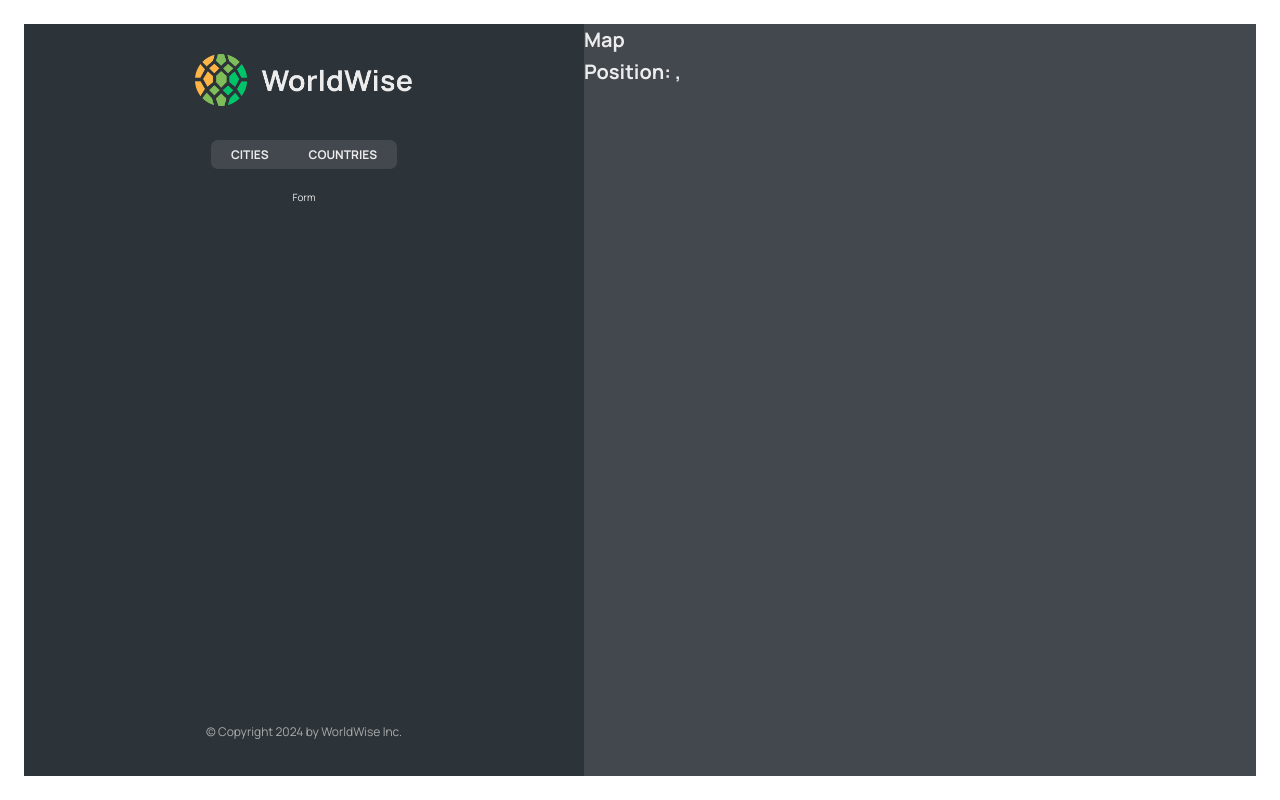
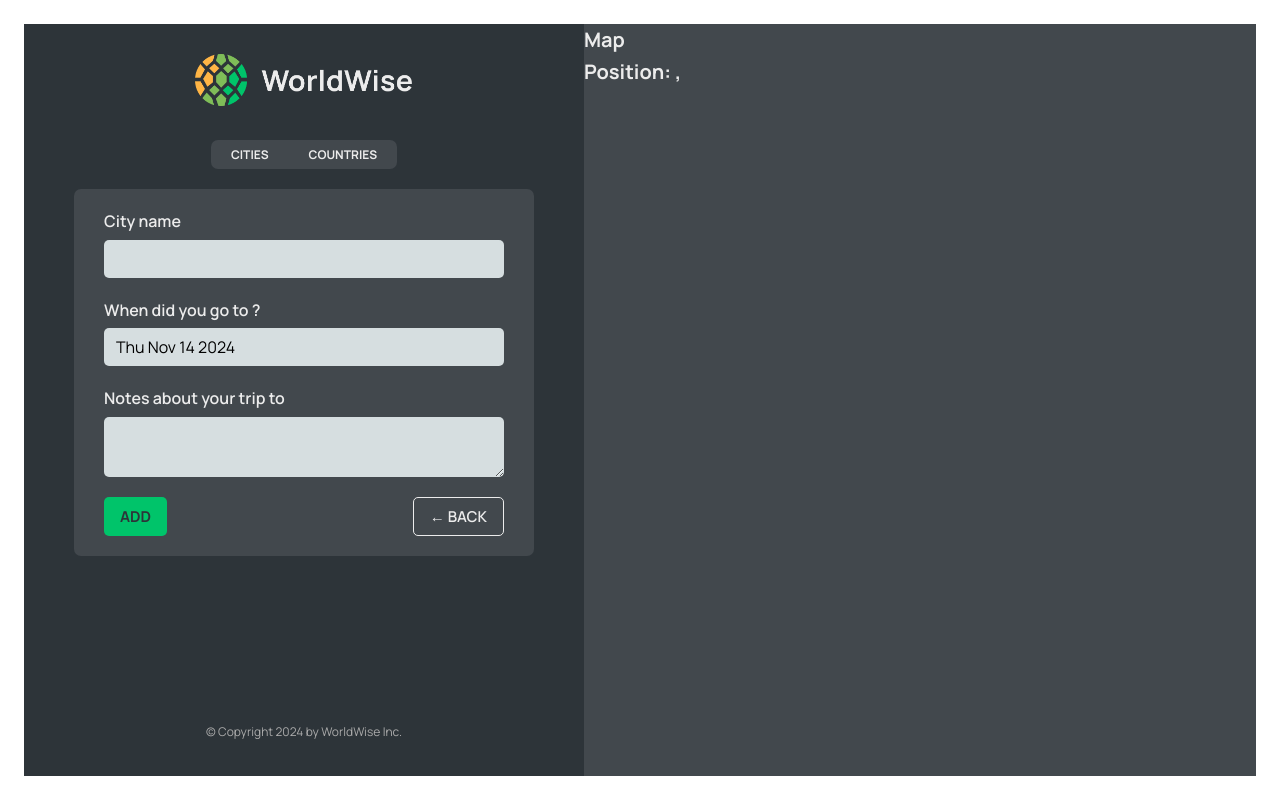
Before and after one commit to BAslani/worldwise, a React (Vite) app: page /app/form in a window 1280 px wide. Built offline with nearby package versions, Linux system fonts and the light colour scheme; data requests are answered from the project's data file.

Commit message:
feat: implemented form and automatic navigations

```diff
--- a/src/App.tsx
+++ b/src/App.tsx
@@ -1,4 +1,4 @@
-import { BrowserRouter, Route, Routes } from 'react-router-dom'
+import { BrowserRouter, Navigate, Route, Routes } from 'react-router-dom'
 import Homepage from './pages/Homepage'
 import Login from './pages/Login'
 import Pricing from './pages/Pricing'
@@ -10,6 +10,7 @@ import { useEffect, useState } from 'react'
 import { CityType } from '../types'
 import CountryList from './components/CountryList'
 import City from './components/City'
+import Form from './components/Form'
 
 const BASE_URL = 'http://localhost:8000'
 
@@ -41,10 +42,7 @@ function App() {
         <Route path='pricing' element={<Pricing />} />
         <Route path='login' element={<Login />} />
         <Route path='app' element={<AppLayout />}>
-          <Route
-            index
-            element={<CityList cities={cities} isLoading={isLoading} />}
-          />
+          <Route index element={<Navigate replace to='cities' />} />
           <Route
             path='cities'
             element={<CityList cities={cities} isLoading={isLoading} />}
@@ -54,7 +52,7 @@ function App() {
             path='countries'
             element={<CountryList cities={cities} isLoading={isLoading} />}
           />
-          <Route path='form' element={<p>Form</p>} />
+          <Route path='form' element={<Form />} />
         </Route>
         <Route path='*' element={<PageNotFound />} />
       </Routes>
--- /dev/null
+++ b/src/components/Button.tsx
@@ -0,0 +1,16 @@
+import { FormEvent, ReactNode } from 'react'
+import styles from './Button.module.css'
+
+type Props = {
+  children: ReactNode
+  onClick: (e: FormEvent) => void
+  type: 'primary' | 'back' | 'position'
+}
+
+export default function Button({ children, onClick, type }: Props) {
+  return (
+    <button onClick={onClick} className={`${styles.btn} ${styles[type]}`}>
+      {children}
+    </button>
+  )
+}
--- a/src/components/Form.tsx
+++ b/src/components/Form.tsx
@@ -1,29 +1,25 @@
 // "https://api.bigdatacloud.net/data/reverse-geocode-client?latitude=0&longitude=0"
 
-import { useState } from "react";
+import { useState } from 'react'
 
-import styles from "./Form.module.css";
-
-export function convertToEmoji(countryCode) {
-  const codePoints = countryCode
-    .toUpperCase()
-    .split("")
-    .map((char) => 127397 + char.charCodeAt());
-  return String.fromCodePoint(...codePoints);
-}
+import styles from './Form.module.css'
+import Button from './Button'
+import { useNavigate } from 'react-router-dom'
 
 function Form() {
-  const [cityName, setCityName] = useState("");
-  const [country, setCountry] = useState("");
-  const [date, setDate] = useState(new Date());
-  const [notes, setNotes] = useState("");
+  const [cityName, setCityName] = useState('')
+  // const [country, setCountry] = useState('')
+  const [date, setDate] = useState(new Date())
+  const [notes, setNotes] = useState('')
+
+  const navigate = useNavigate()
 
   return (
     <form className={styles.form}>
       <div className={styles.row}>
-        <label htmlFor="cityName">City name</label>
+        <label htmlFor='cityName'>City name</label>
         <input
-          id="cityName"
+          id='cityName'
           onChange={(e) => setCityName(e.target.value)}
           value={cityName}
         />
@@ -31,29 +27,39 @@ function Form() {
       </div>
 
       <div className={styles.row}>
-        <label htmlFor="date">When did you go to {cityName}?</label>
+        <label htmlFor='date'>When did you go to {cityName}?</label>
         <input
-          id="date"
-          onChange={(e) => setDate(e.target.value)}
-          value={date}
+          id='date'
+          onChange={(e) => setDate(new Date(e.target.value))}
+          value={date.toDateString()}
         />
       </div>
 
       <div className={styles.row}>
-        <label htmlFor="notes">Notes about your trip to {cityName}</label>
+        <label htmlFor='notes'>Notes about your trip to {cityName}</label>
         <textarea
-          id="notes"
+          id='notes'
           onChange={(e) => setNotes(e.target.value)}
           value={notes}
         />
       </div>
 
       <div className={styles.buttons}>
-        <button>Add</button>
-        <button>&larr; Back</button>
+        <Button onClick={() => {}} type='primary'>
+          Add
+        </Button>
+        <Button
+          type='back'
+          onClick={(e) => {
+            e.preventDefault()
+            navigate(-1)
+          }}
+        >
+          &larr; Back
+        </Button>
       </div>
     </form>
-  );
+  )
 }
 
-export default Form;
+export default Form
--- a/src/components/Map.tsx
+++ b/src/components/Map.tsx
@@ -1,13 +1,14 @@
-import { useSearchParams } from 'react-router-dom'
+import { useNavigate, useSearchParams } from 'react-router-dom'
 import styles from './Map.module.css'
 
 export default function Map() {
+  const navigate = useNavigate()
   const [searchParams] = useSearchParams()
   const lat = searchParams.get('lat')
   const lng = searchParams.get('lng')
 
   return (
-    <div className={styles.mapContainer}>
+    <div className={styles.mapContainer} onClick={() => navigate('form')}>
       <h1>Map</h1>
       <h1>
         Position: {lat}, {lng}
```
Also changed, not shown: src/utils/helpers.ts (added, +7 -0 lines).
